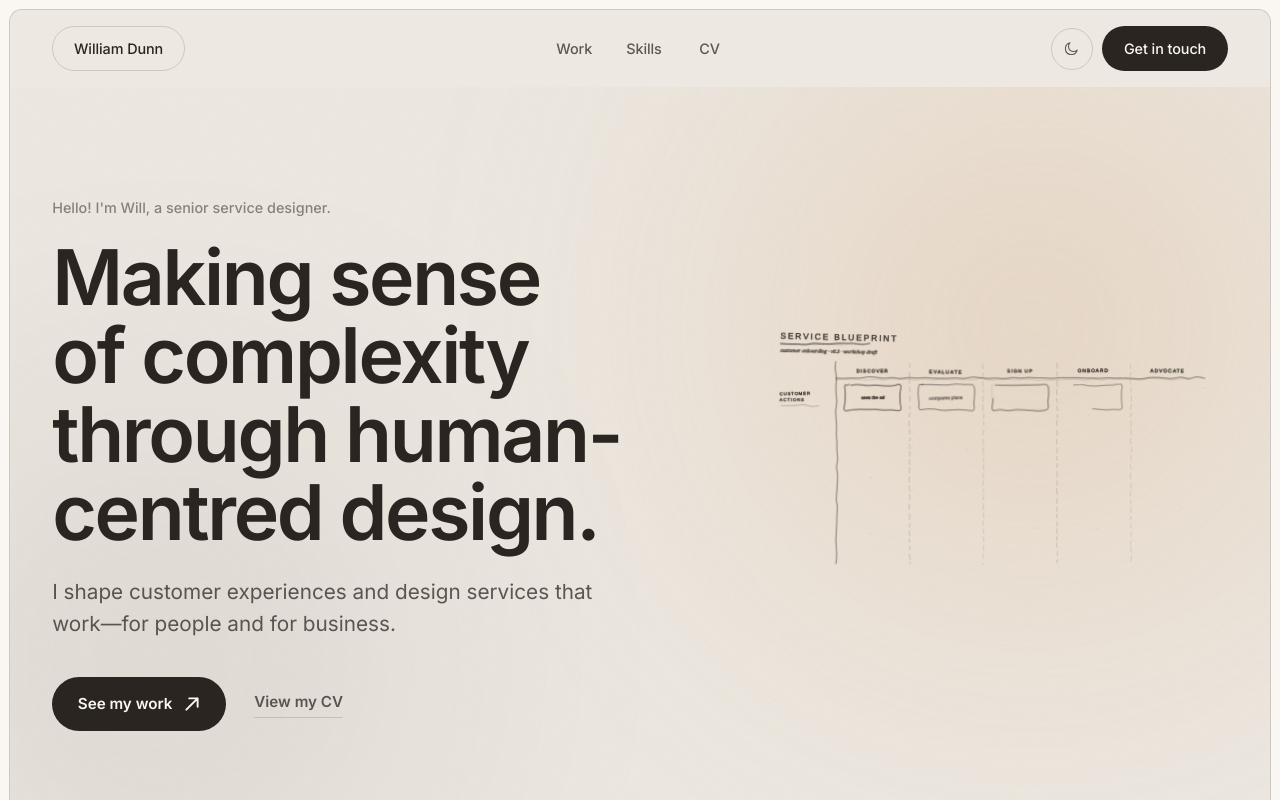
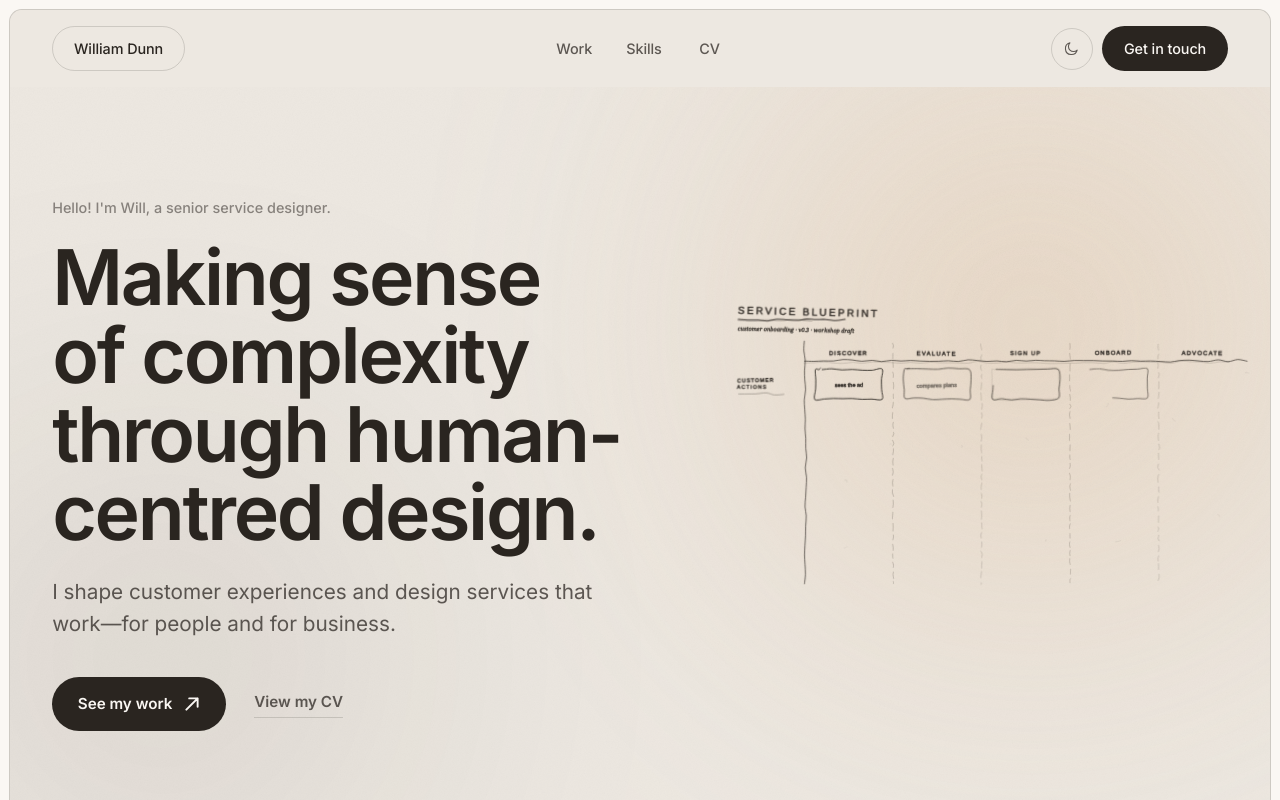
Before and after one commit to dunnw14/Website, a React (Vite) app: page / in a window 1280 px wide. Shown: the top 800 px of the page. Built offline with nearby package versions, Linux system fonts and the light colour scheme.

Commit message:
Scale up the homepage hero sketch ~20%
Checked at 1440/1024/900px and mobile in both themes — the extra size
still clears the hero text column and the hero's own overflow:hidden
edge, so nothing clips or overlaps.

```diff
--- a/src/components/ServiceBlueprintSketch.css
+++ b/src/components/ServiceBlueprintSketch.css
@@ -1,5 +1,7 @@
 .bp-sketch {
   width: 100%;
+  transform: scale(1.2);
+  transform-origin: center;
 }
 
 .bp-sketch svg {
```
